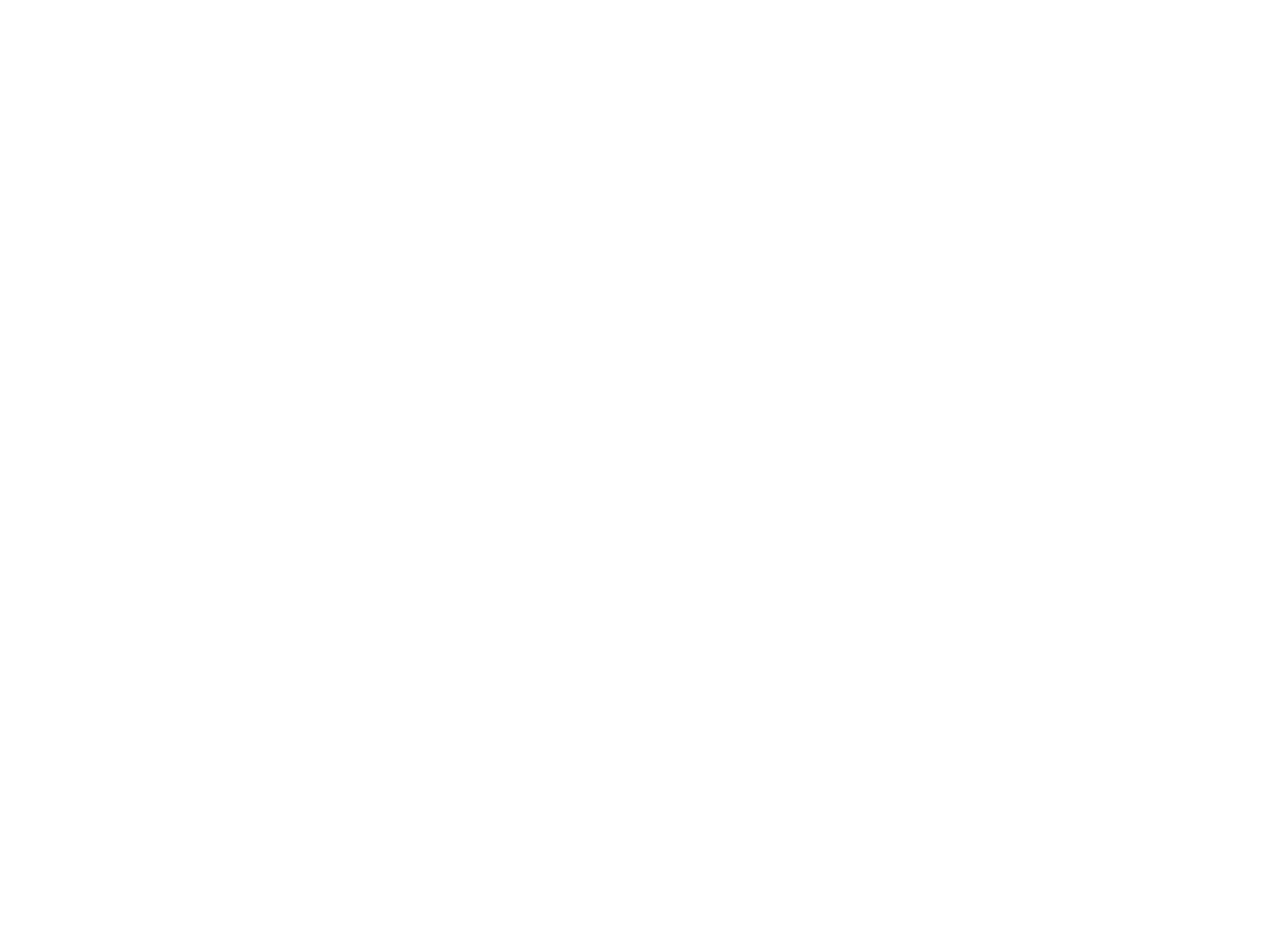
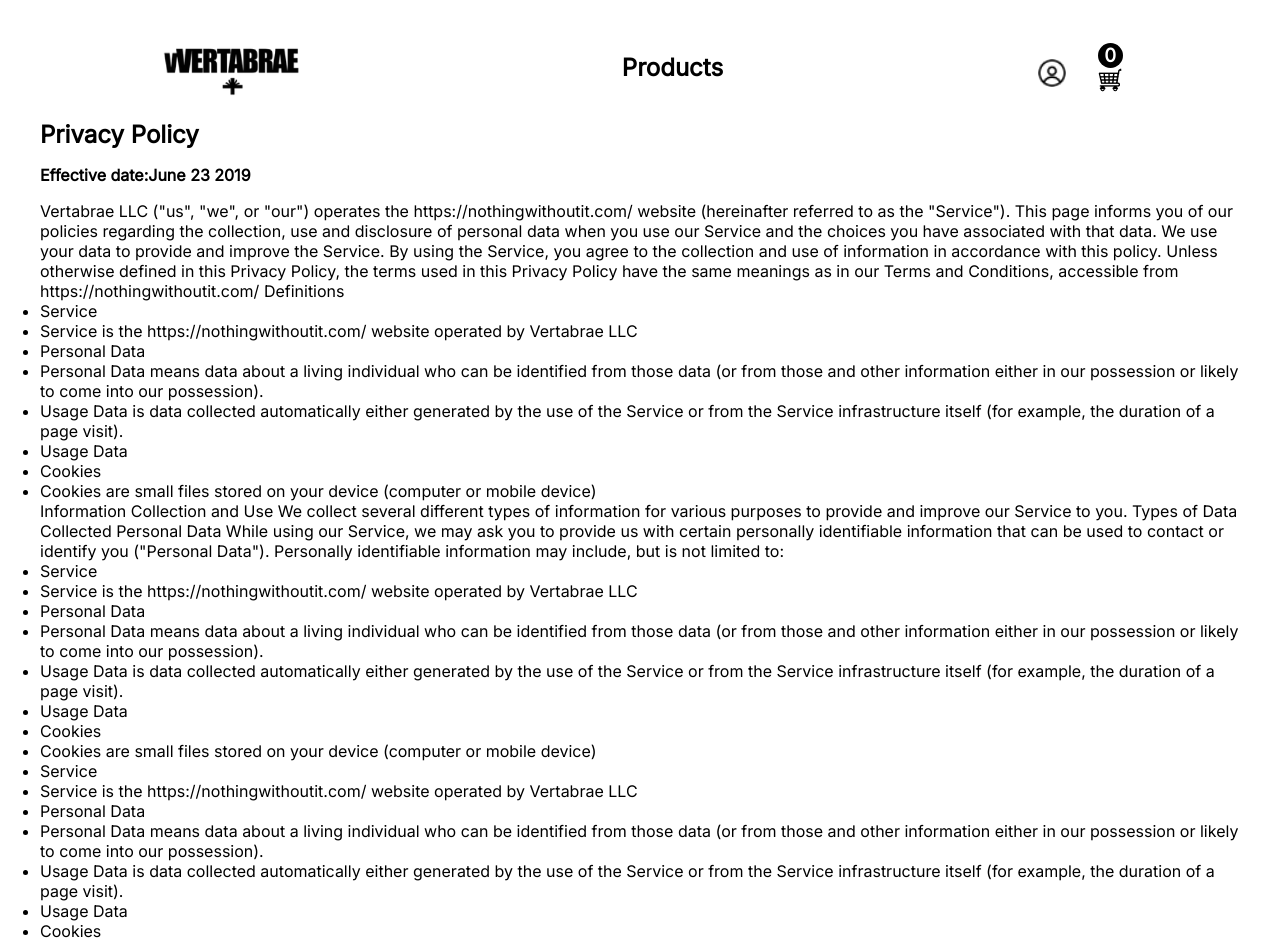
Before and after one commit to AstroSoft-NG/vertebrae-project, a React (Create React App) app: page /privacypolicy in a window 1280 px wide. Before the commit this address had no page. Shown: the top 942 px of the page. Before the commit the page ends 800 px from the top, so only its background shows below. Built offline with nearby package versions, Linux system fonts and the light colour scheme.

Commit message:
Add up Privacy Policy Page to project

```diff
--- a/src/App.css
+++ b/src/App.css
@@ -389,3 +389,12 @@ Info Page
     max-width: 80%;
   }
 }
+
+/*Privacy Policy*/
+.privacy-header {
+  margin-block: 1rem;
+}
+
+.privacy-date {
+  margin-bottom: 1rem;
+}
--- a/src/App.tsx
+++ b/src/App.tsx
@@ -10,6 +10,7 @@ import AccountRecovery from './pages/AccountRecovery/AccountRecovery';
 import RecoveryComfirmation from './pages/AccountRecovery/RecoveryComfirmation';
 import FinalRecoveryPage from './pages/AccountRecovery/FinalRecoveryPage';
 import Info from './pages/Info/Info';
+import PrivacyPolicy from './pages/PrivacyPolicy/PrivacyPolicy';
 
 function App() {
   return (
@@ -23,6 +24,7 @@ function App() {
       <Route path='/recoveryconfirmation' element={<RecoveryComfirmation />}></Route>
       <Route path='/finalrecovery' element={<FinalRecoveryPage />}></Route>
       <Route path='/info' element={<Info />}></Route>
+      <Route path='/privacypolicy' element={<PrivacyPolicy />}></Route>
     </Routes>
   );
 }
--- a/src/components/Footer.tsx
+++ b/src/components/Footer.tsx
@@ -4,7 +4,7 @@ import productsLogo from '../assets/images/image 1.png';
 const Footer = () => {
   return (
     <footer className='products-footer'>
-      <Link to='' className='footer-link'>
+      <Link to='/privacypolicy' className='footer-link'>
         Privacy Policy
       </Link>
       <Link to='' className='footer-link'>
--- /dev/null
+++ b/src/pages/PrivacyPolicy/PrivacyPolicy.tsx
@@ -0,0 +1,87 @@
+import React from 'react';
+
+import Menu from '../../components/Menu';
+import Footer from '../../components/Footer';
+
+const PrivacyPolicy = () => {
+  return (
+    <div>
+      <Menu />
+      <section className='info-section'>
+        <h2 className='privacy-header'>Privacy Policy</h2>
+        <h4 className='privacy-date'>Effective date:June 23 2019</h4>
+        <p>
+          Vertabrae LLC ("us", "we", or "our") operates the https://nothingwithoutit.com/ website
+          (hereinafter referred to as the "Service"). This page informs you of our policies
+          regarding the collection, use and disclosure of personal data when you use our Service and
+          the choices you have associated with that data. We use your data to provide and improve
+          the Service. By using the Service, you agree to the collection and use of information in
+          accordance with this policy. Unless otherwise defined in this Privacy Policy, the terms
+          used in this Privacy Policy have the same meanings as in our Terms and Conditions,
+          accessible from https://nothingwithoutit.com/ Definitions
+        </p>
+        <ul className='policy-list'>
+          <li>Service</li>
+          <li>Service is the https://nothingwithoutit.com/ website operated by Vertabrae LLC</li>
+          <li>Personal Data</li>
+          <li>
+            Personal Data means data about a living individual who can be identified from those data
+            (or from those and other information either in our possession or likely to come into our
+            possession).
+          </li>
+          <li>
+            Usage Data is data collected automatically either generated by the use of the Service or
+            from the Service infrastructure itself (for example, the duration of a page visit).
+          </li>
+          <li>Usage Data</li>
+          <li>Cookies</li>
+          <li>Cookies are small files stored on your device (computer or mobile device)</li>
+        </ul>
+        <p>
+          Information Collection and Use We collect several different types of information for
+          various purposes to provide and improve our Service to you. Types of Data Collected
+          Personal Data While using our Service, we may ask you to provide us with certain
+          personally identifiable information that can be used to contact or identify you ("Personal
+          Data"). Personally identifiable information may include, but is not limited to:
+        </p>
+        <ul className='policy-list'>
+          <li>Service</li>
+          <li>Service is the https://nothingwithoutit.com/ website operated by Vertabrae LLC</li>
+          <li>Personal Data</li>
+          <li>
+            Personal Data means data about a living individual who can be identified from those data
+            (or from those and other information either in our possession or likely to come into our
+            possession).
+          </li>
+          <li>
+            Usage Data is data collected automatically either generated by the use of the Service or
+            from the Service infrastructure itself (for example, the duration of a page visit).
+          </li>
+          <li>Usage Data</li>
+          <li>Cookies</li>
+          <li>Cookies are small files stored on your device (computer or mobile device)</li>
+        </ul>
+        <ul className='policy-list'>
+          <li>Service</li>
+          <li>Service is the https://nothingwithoutit.com/ website operated by Vertabrae LLC</li>
+          <li>Personal Data</li>
+          <li>
+            Personal Data means data about a living individual who can be identified from those data
+            (or from those and other information either in our possession or likely to come into our
+            possession).
+          </li>
+          <li>
+            Usage Data is data collected automatically either generated by the use of the Service or
+            from the Service infrastructure itself (for example, the duration of a page visit).
+          </li>
+          <li>Usage Data</li>
+          <li>Cookies</li>
+          <li>Cookies are small files stored on your device (computer or mobile device)</li>
+        </ul>
+      </section>
+      <Footer />
+    </div>
+  );
+};
+
+export default PrivacyPolicy;
```
